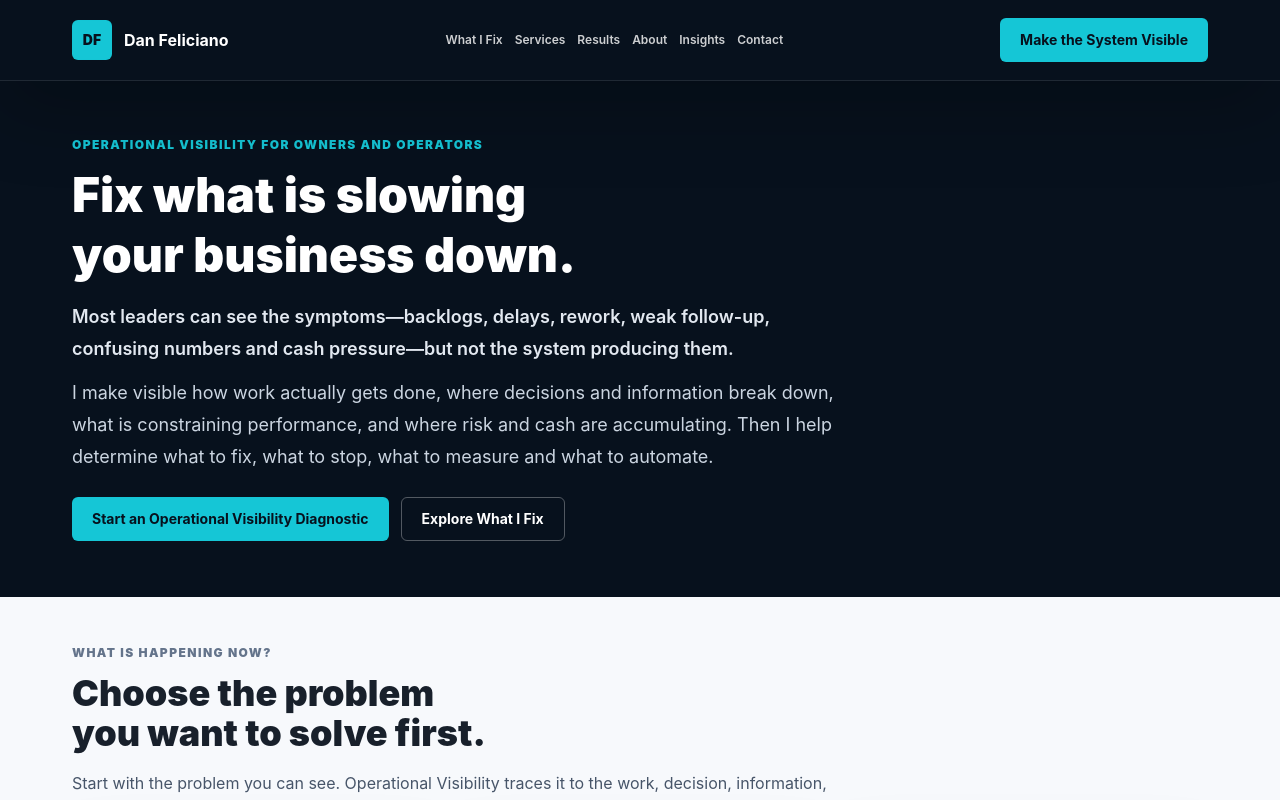
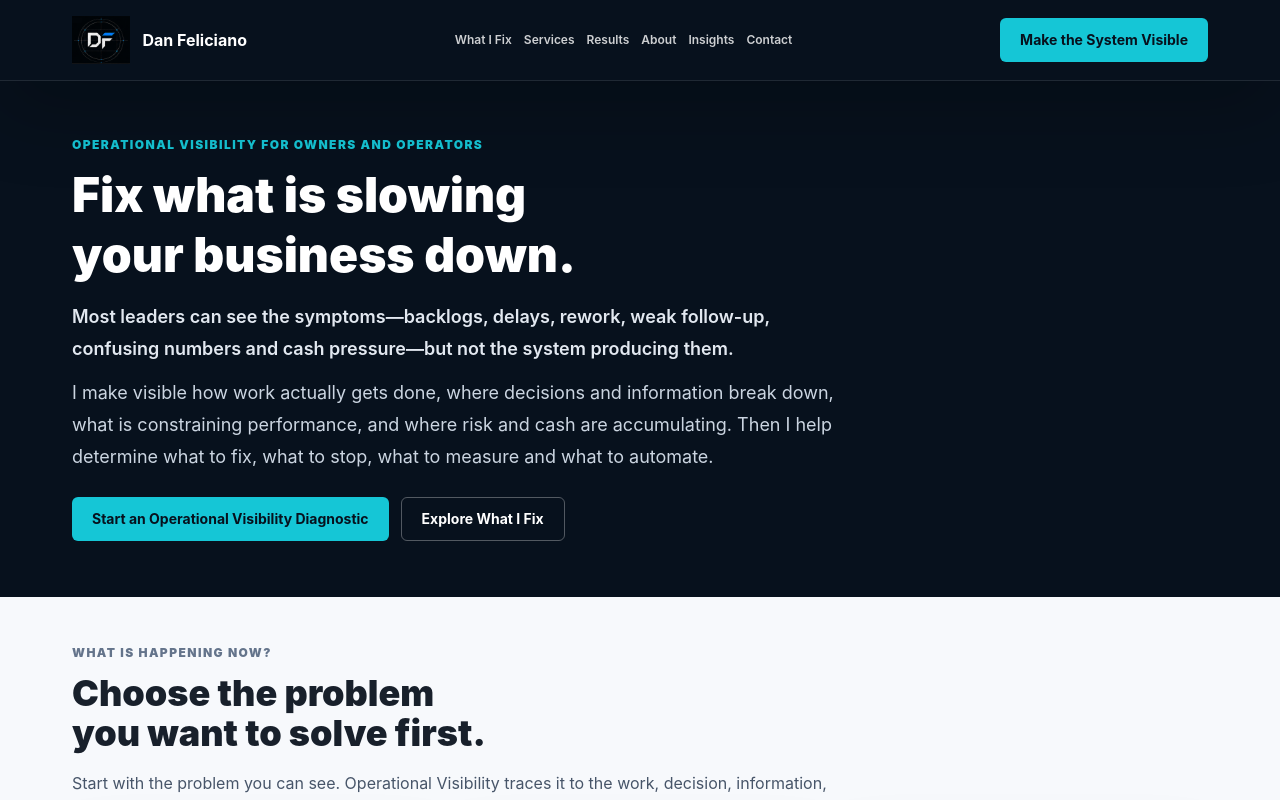
Before and after one commit to DanFeliciano/danfeliciano-site, a Next.js app: page / in a window 1280 px wide. Shown: the top 800 px of the page. Built offline with nearby package versions, Linux system fonts and the light colour scheme.

Commit message:
Use supplied DF logo sitewide

```diff
--- a/src/components/layout/site-footer.tsx
+++ b/src/components/layout/site-footer.tsx
@@ -71,10 +71,18 @@ export function SiteFooter() {
         <div className="grid gap-10 md:grid-cols-2 lg:grid-cols-[1.1fr_repeat(3,1fr)]">
           <div>
             <Link
-              className="text-lg font-black text-white hover:text-signal"
+              aria-label={`${site.name} home`}
+              className="group inline-flex items-center gap-3 text-lg font-black text-white hover:text-signal"
               href="/"
             >
-              {site.name}
+              <img
+                alt=""
+                className="h-14 w-auto shrink-0"
+                height="272"
+                src="/dan-feliciano-logo.png"
+                width="331"
+              />
+              <span>{site.name}</span>
             </Link>
             <p className="mt-3 text-sm font-bold text-signal">
               Operational Visibility for owners and operators
--- a/src/components/layout/site-header.tsx
+++ b/src/components/layout/site-header.tsx
@@ -14,9 +14,13 @@ export function SiteHeader() {
             href="/"
             aria-label={`${site.name} home`}
           >
-            <span className="flex size-10 items-center justify-center rounded-md border border-signal/50 bg-signal text-sm font-black text-ink">
-              DF
-            </span>
+            <img
+              alt=""
+              className="h-12 w-auto shrink-0"
+              height="272"
+              src="/dan-feliciano-logo.png"
+              width="331"
+            />
             <span className="text-base tracking-normal text-white transition group-hover:text-signal">
               {site.name}
             </span>
```
Also changed, not shown: public/dan-feliciano-logo.png (added), 1 other file (tests, documents, lock files or other folders).
